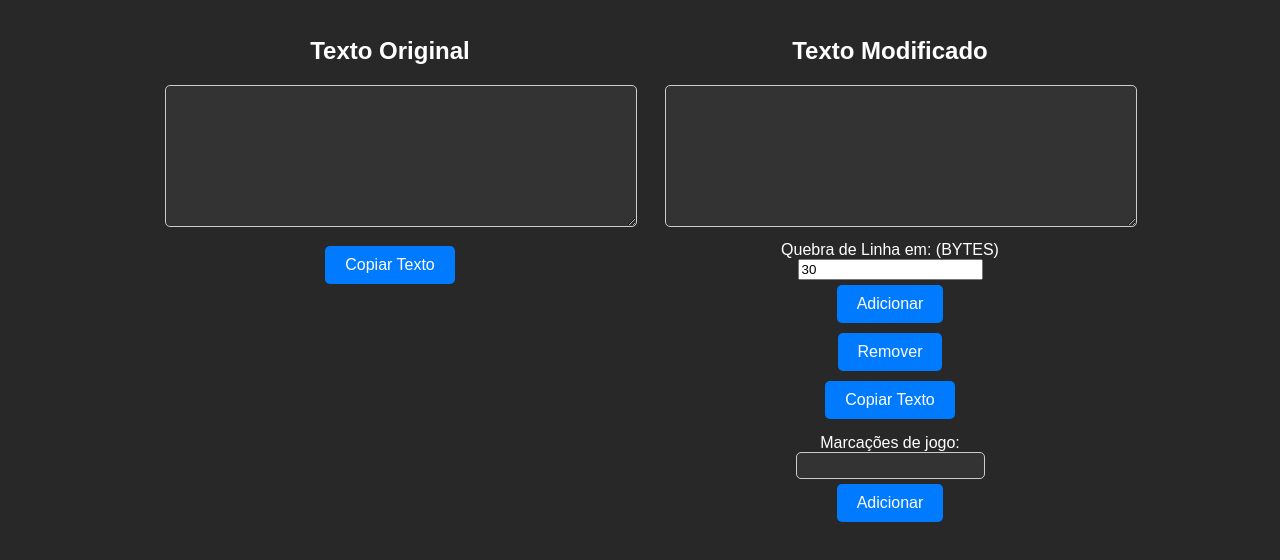
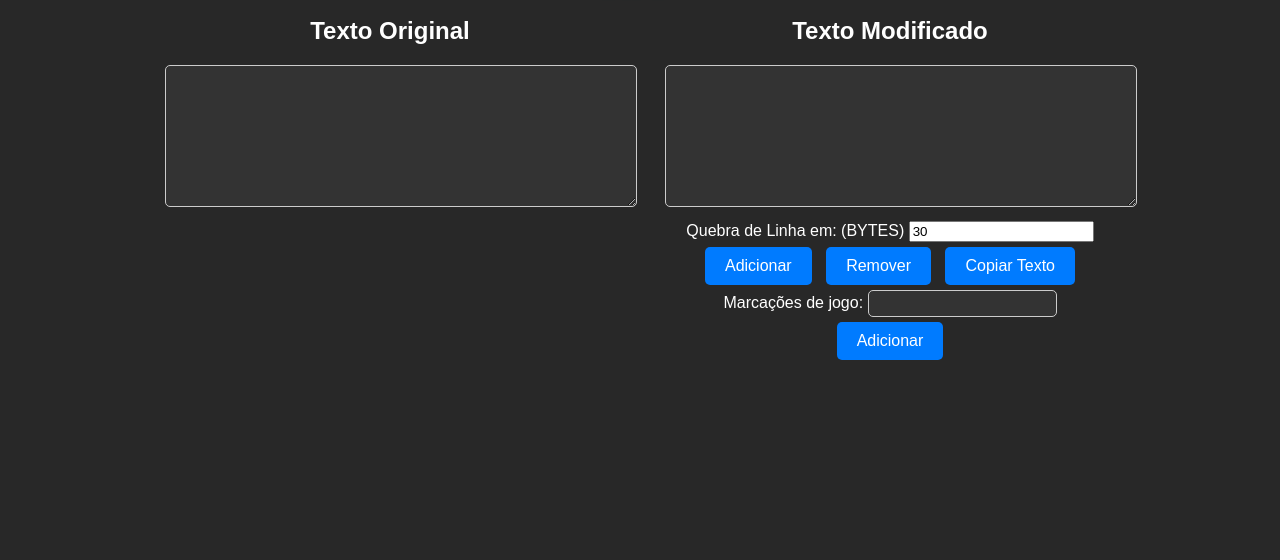
Before and after one commit to LOBO-NINTENDISTA/CONTADOR, a plain HTML site: page index.html in a window 1280 px wide. Shown: the part 110-670 px from the top of the page. Drawn offline with Linux system fonts and the light colour scheme.

Commit message:
index.html
contador de caracteres e alinhador

```diff
--- a/index.html
+++ b/index.html
@@ -28,8 +28,9 @@
   .container {
     display: flex;
     justify-content: space-around;
-    margin: 20px auto;
+    flex-wrap: wrap; /* Para que os elementos possam quebrar para a próxima linha */
     max-width: 1000px;
+    margin: 0 auto;
   }
 
   .textbox-container {
@@ -53,14 +54,13 @@
   }
 
   .button-container {
-    display: flex;
-    flex-direction: column;
-    align-items: center;
+    width: 100%; /* Para ocupar a largura total da caixa de texto */
+    text-align: center; /* Centralize os botões */
     margin-top: 10px;
   }
 
   .button-container button {
-    margin: 5px 0;
+    margin: 5px;
     padding: 10px 20px;
     border: none;
     border-radius: 5px;
@@ -100,21 +100,18 @@
     <div class="textbox-container">
       <h2>Texto Original</h2>
       <textarea id="textbox1" class="textbox" rows="8" cols="30" oninput="countCharacters(1)"></textarea>
-      <div class="button-container">
-        <button class="copy-button" onclick="copyText(1)">Copiar Texto</button>
       <div class="output" id="output1"></div>
-      </div>
     </div>
     <div class="textbox-container">
       <h2>Texto Modificado</h2>
       <textarea id="textbox2" class="textbox" rows="8" cols="30" oninput="countCharacters(2)"></textarea>
+      <div class="output" id="output2"></div>
       <div class="button-container">
         <label for="lineBreakInterval">Quebra de Linha em: (BYTES)</label>
         <input type="number" id="lineBreakInterval" value="30">
         <button class="line-break-button" onclick="addLineBreaks()">Adicionar</button>
         <button class="line-break-button" onclick="removeLineBreaks()">Remover</button>
         <button class="copy-button" onclick="copyText(2)">Copiar Texto</button>
-        <div class="output" id="output2"></div>
         <label for="specialCharacter">Marcações de jogo:</label>
         <input type="text" id="specialCharacter" value="">
         <button class="special-char-button" onclick="addSpecialCharacter()">Adicionar</button>
```
Lines whose indentation alone changed are shown as unchanged.
